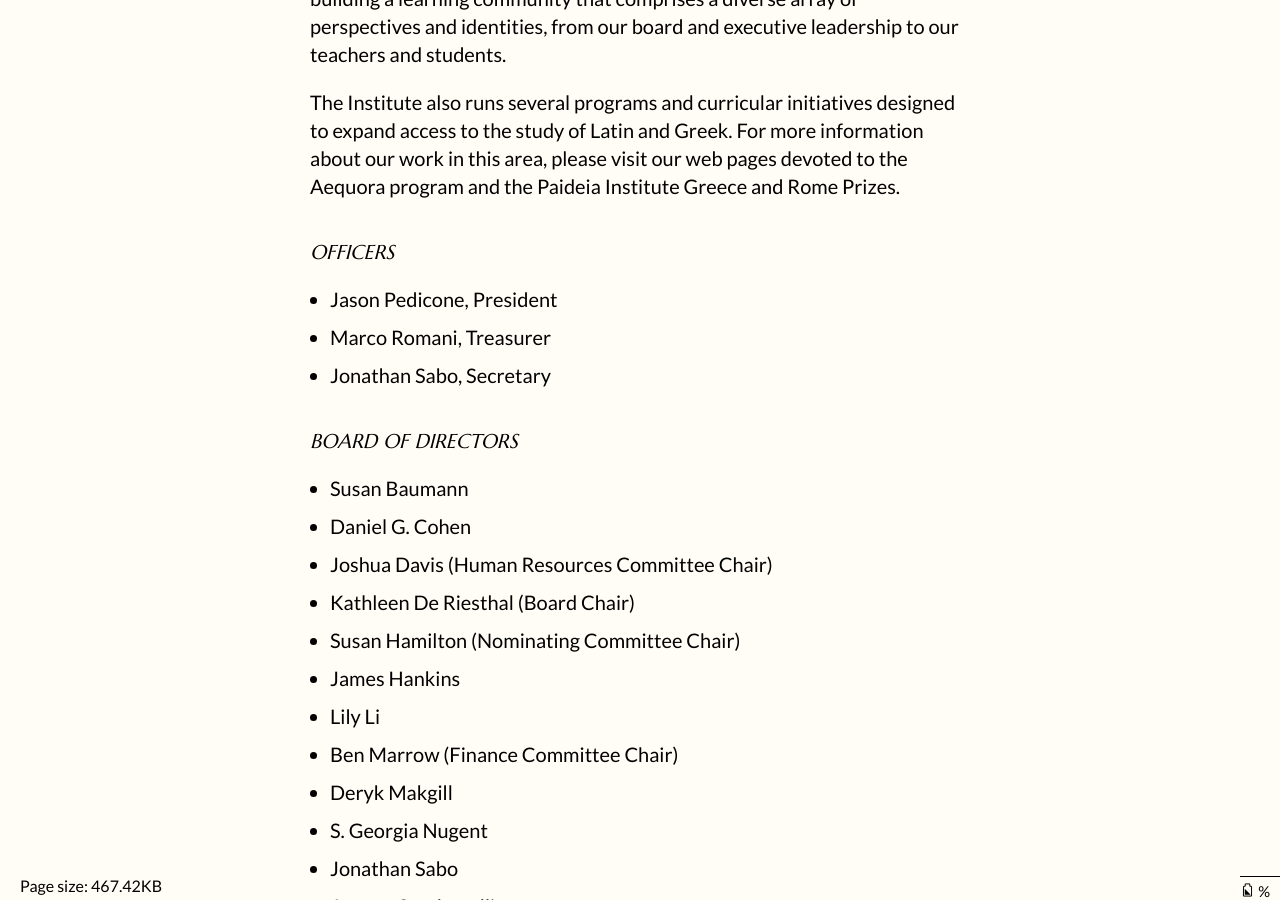
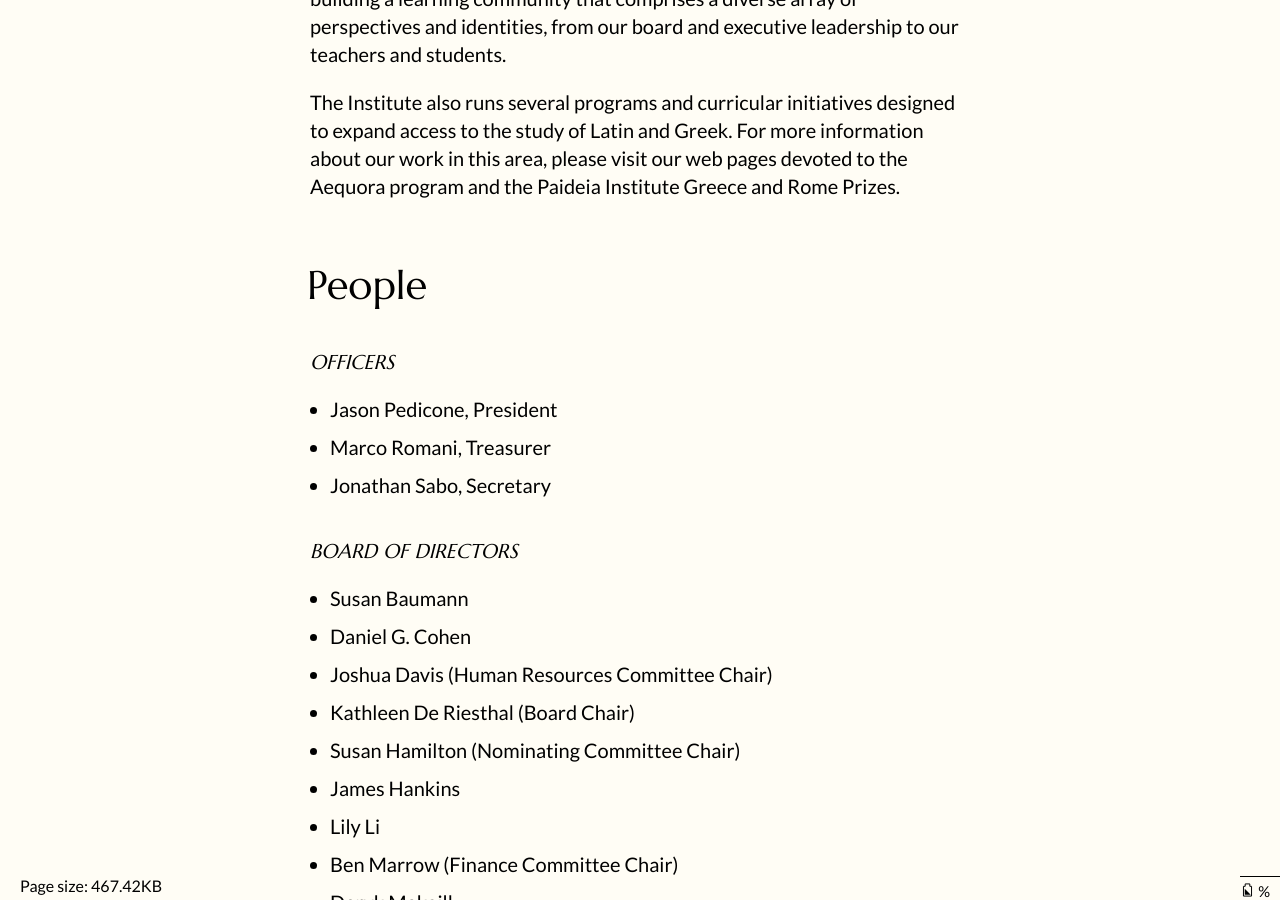
Before and after one commit to paidinst/paidinst.github.io, a Jekyll site: the page built from _pages/about.md, in a window 1280 px wide and 900 px high, scrolled down 3883 px. Built offline with Jekyll 4.4.1, drawn with Linux system fonts in a browser that asks for light colours.

Commit message:
Update about.md

```diff
--- a/_pages/about.md
+++ b/_pages/about.md
@@ -37,6 +37,8 @@
 
 The Institute also runs several programs and curricular initiatives designed to expand access to the study of Latin and Greek. For more information about our work in this area, please visit our web pages devoted to the Aequora program and the Paideia Institute Greece and Rome Prizes.
 
+## People
+
 ### OFFICERS
 
 - Jason Pedicone, President
```
